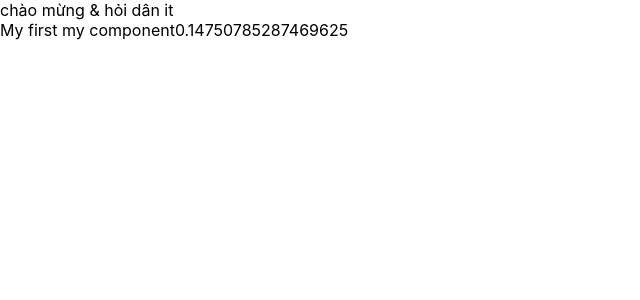
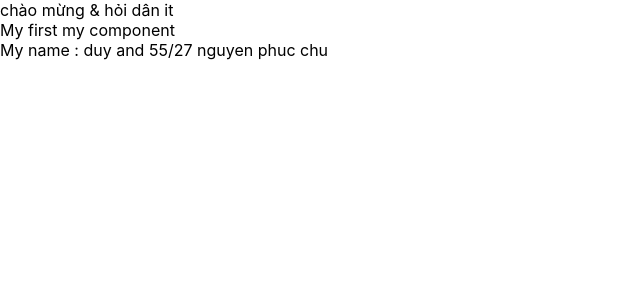
Before and after one commit to dotranquocduy/test_demo_react, a React (Create React App) app: page / in a window 1280 px wide. Shown: the top 300 px of the page, without its empty margins (0-640 px from the left). Built offline with nearby package versions, Linux system fonts and the light colour scheme.

Commit message:
baitap react-tt

```diff
--- a/src/App.js
+++ b/src/App.js
@@ -5,27 +5,42 @@ import './App.css';
 import { useDispatch, useSelector } from 'react-redux';
 import { increaseCounter, decreaseCounter } from './redux/action/counterAction';
 import MyComponent from './components/MyComponent';
-const App = () => {
-  const count = useSelector(state => state.counter.count);
-  const dispatch = useDispatch();
+import React from 'react';
 
-  return (
-    <div>
-      chào mừng &amp; hỏi dân it
-      <MyComponent></MyComponent>
-    </div>
-    // <div className="App">
-    //   <header className="App-header">
-    //     <img src={logo} className="App-logo" alt="logo" />
-    //     <p>
-    //       HELLO WORLD IT
-    //     </p>
-    //     <div>Count = {count}</div>
-    //     <button onClick={() => dispatch(increaseCounter())}>Increase</button>
-    //     <button onClick={() => dispatch(decreaseCounter())}>Decrease</button>
-    //   </header>
-    // </div>
-  );
+
+class App extends React.Component{
+
+  render(){
+    return(
+      <div>
+        chào mừng &amp; hỏi dân it
+        <MyComponent></MyComponent>
+      </div>
+    );
+
+  }
 }
 
+
+
+// const App = () => {
+//   const count = useSelector(state => state.counter.count);
+//   const dispatch = useDispatch();
+
+//   return (
+
+//     <div className="App">
+//       <header className="App-header">
+//         <img src={logo} className="App-logo" alt="logo" />
+//         <p>
+//           HELLO WORLD IT
+//         </p>
+//         <div>Count = {count}</div>
+//         <button onClick={() => dispatch(increaseCounter())}>Increase</button>
+//         <button onClick={() => dispatch(decreaseCounter())}>Decrease</button>
+//       </header>
+//     </div>
+//   );
+// }
+
 export default App;
--- a/src/components/MyComponent.js
+++ b/src/components/MyComponent.js
@@ -4,14 +4,18 @@
 import React from "react";
 class MyComponent extends React.Component {
 
+    state ={
+        name: 'duy',
+        address:'55/27 nguyen phuc chu',
+        age: 24
+      };
+
    //jsx => chuyen doi viết code javascript bên trong code html
     render() {
         return (
             <div>
                 My first my component
-                {
-                    Math.random()
-                }
+               <br></br> My name : {this.state["name"]} and {this.state.address}
             </div>
 
         );
```
